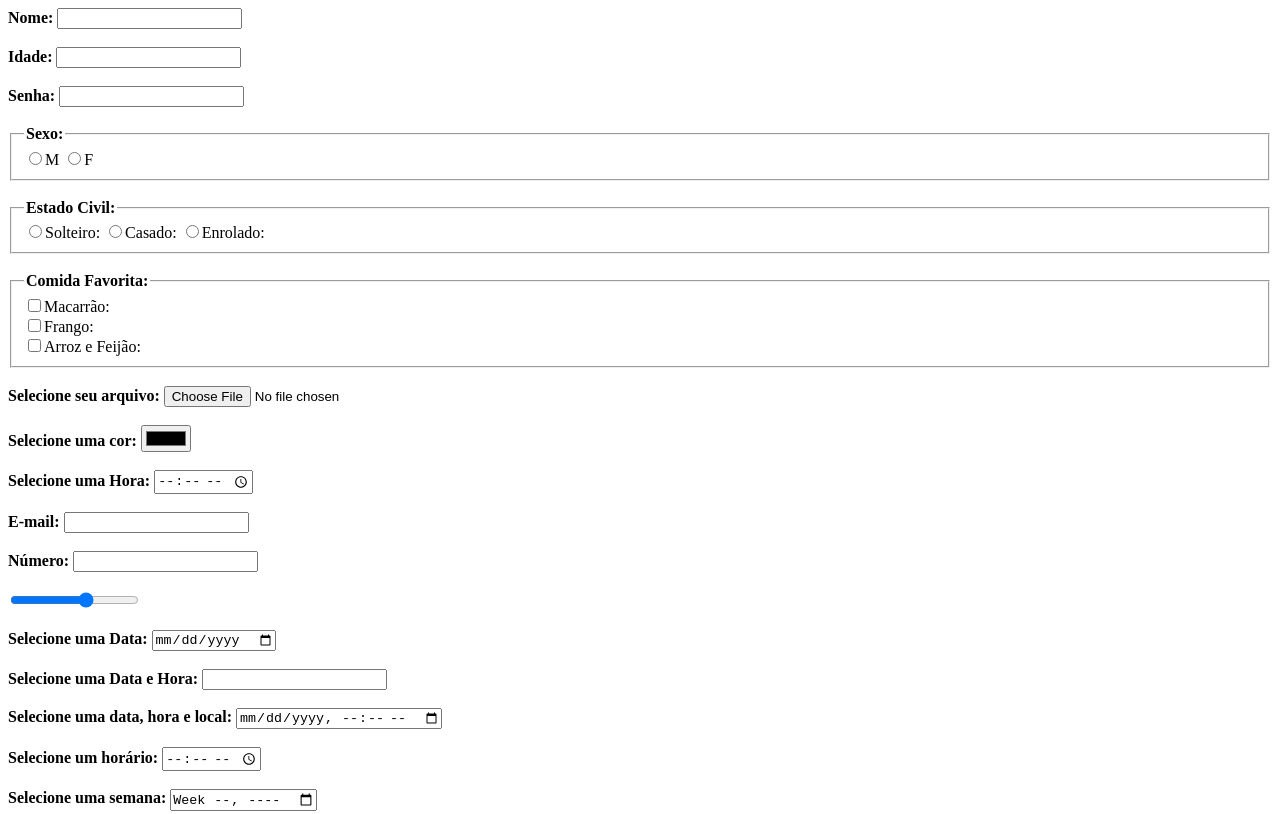
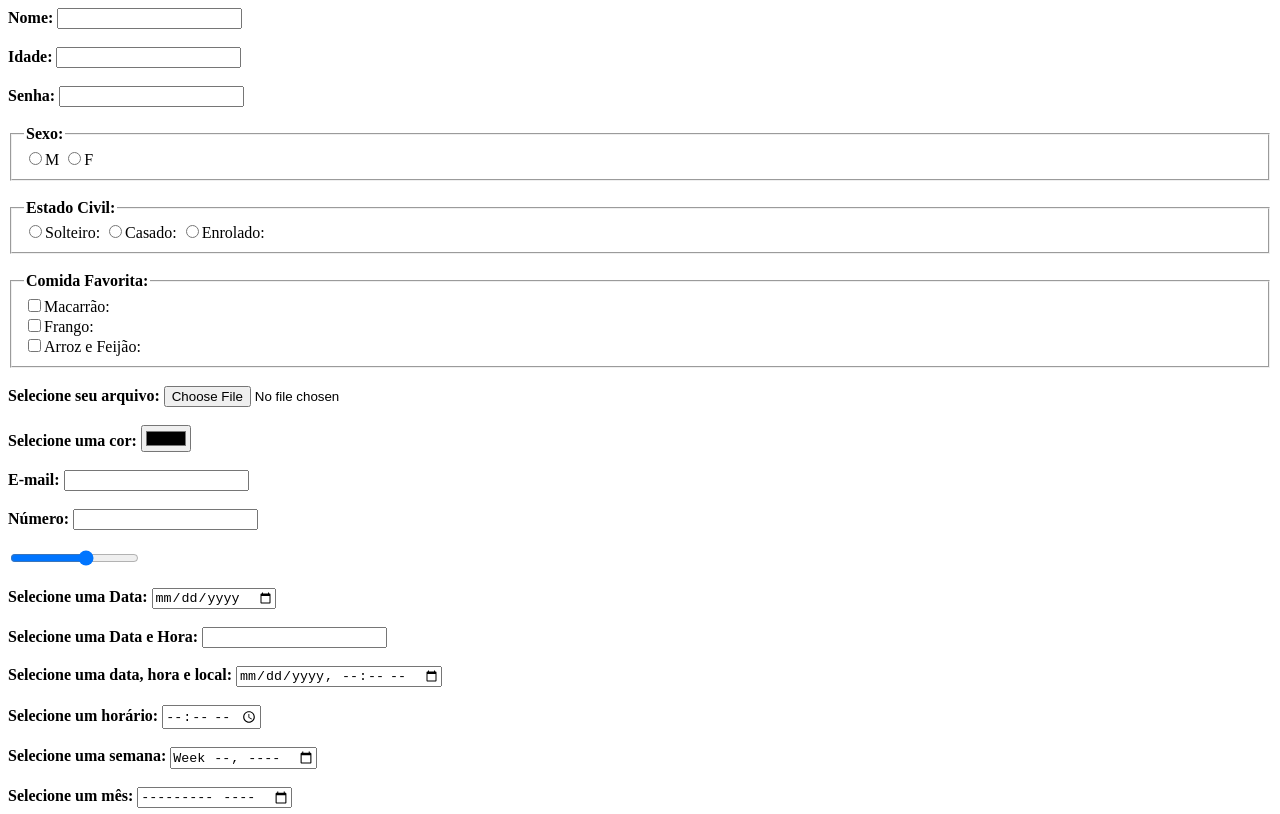
Before and after one commit to pedroh-cm/Tarefa_04_Form_02_ZERO_ao_UM, a plain HTML site: page index.html in a window 1280 px wide. Shown: the top 814 px of the page. Drawn offline with Linux system fonts and the light colour scheme.

Commit message:
delete code

```diff
--- a/index.html
+++ b/index.html
@@ -78,10 +78,6 @@
             <input type="color" name="cor" id="cor" required>
         </div><br>
 
-        <div class="campo">
-            <label for="tempo"><strong>Selecione uma Hora:</strong></label>
-            <input type="time" name="tempo" id="tempo" required>
-        </div><br>
 
         <div class="campo">
             <label for="email"><strong>E-mail:</strong></label>
```
